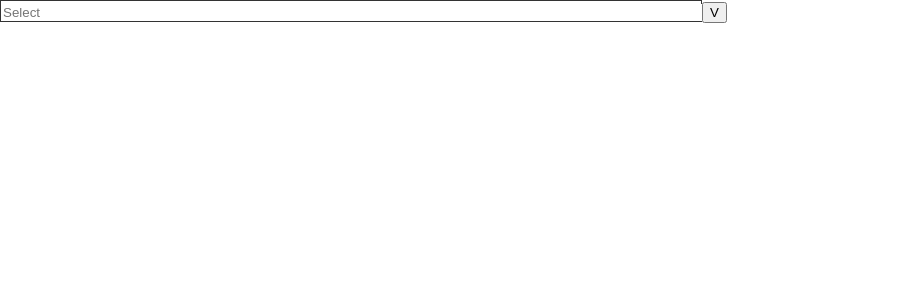
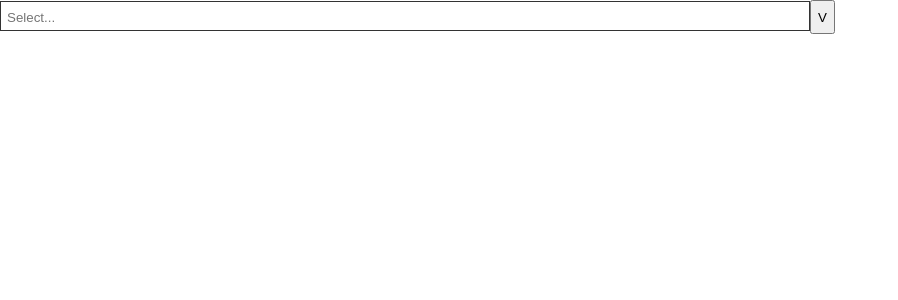
Before and after one commit to ingavisinskaite/devopal-react-task, a React (Create React App) app: page /tags-select in a window 1280 px wide. Shown: the top 300 px of the page, without its empty margins (0-898 px from the left). Built offline with nearby package versions, Linux system fonts and the light colour scheme.

Commit message:
added some styling

```diff
--- a/src/App.js
+++ b/src/App.js
@@ -3,6 +3,8 @@ import "./App.css";
 import Select from "./components/select";
 import { BrowserRouter, Switch, Route } from "react-router-dom";
 import Home from "./components/home";
+import cakeBases from './data/cakeBases';
+import cakeIngredients from './data/cakeIngredients';
 
 function App() {
  const [singleSelection, setSingleSelection] = React.useState("");
@@ -28,6 +30,7 @@ function App() {
              {...props}
              mode="single"
              setSingleSelection={setSingleSelection}
+             data={cakeBases}
            />
          )}
        />
@@ -38,6 +41,7 @@ function App() {
              {...props}
              mode="tags"
              setTagsSelection={setTagsSelection}
+             data={cakeIngredients}
            />
          )}
        />
--- a/src/components/select/index.jsx
+++ b/src/components/select/index.jsx
@@ -4,9 +4,11 @@ import "./style.scss";
 const SelectInput = React.forwardRef((props, ref) => (
   <input
     id="select-input"
-    className="SELECT__tags-input-container__input"
+    className={
+      props.mode === "tags" ? "SELECT__tags-input-container__input" : undefined
+    }
     type="text"
-    placeholder="Select"
+    placeholder="Select..."
     onClick={props.toggleOptions}
     onChange={props.showFilteredOptions}
     ref={ref}
@@ -15,15 +17,22 @@ const SelectInput = React.forwardRef((props, ref) => (
 
 const Tag = props => {
   return (
-    <span className="SELECT__tags-input-container__tags-tag">
-      {props.text}
-      <button onClick={props.removeTag}>X</button>
-    </span>
+    <div className="SELECT__tags-input-container__tags__tag-container">
+      <span className="SELECT__tags-input-container__tags__tag-container__tag">
+        {props.text}
+        <button
+          className="SELECT__tags-input-container__tags__remove"
+          onClick={props.removeTag}
+        >
+          X
+        </button>
+      </span>
+    </div>
   );
 };
 
 const Select = props => {
-  let base = ["Vanilla", "Van", "Dark chocolate", "White chocolate"];
+  const allPossibleOptions = props.data;
   const [options, setOptions] = React.useState([]);
   const [dropdownState, setDropdownState] = React.useState(false);
   const [selectedOption, setSelectedOption] = React.useState("");
@@ -67,7 +76,9 @@ const Select = props => {
   const toggleOptions = e => {
     if (dropdownState === false) {
       selectInput.current.focus();
-      const availableOptions = base.filter(opt => tags.indexOf(opt) < 0);
+      const availableOptions = allPossibleOptions.filter(
+        opt => tags.indexOf(opt) < 0
+      );
       setOptions(availableOptions);
       setDropdownState(true);
     } else {
@@ -76,7 +87,9 @@ const Select = props => {
   };
 
   const filterOptions = filter => {
-    const leftAvailableOptions = base.filter(opt => tags.indexOf(opt) < 0);
+    const leftAvailableOptions = allPossibleOptions.filter(
+      opt => tags.indexOf(opt) < 0
+    );
     if (filter !== "") {
       const filterBy = filter[0].toUpperCase() + filter.slice(1);
       const filteredOptions = leftAvailableOptions.filter(option =>
@@ -116,6 +129,7 @@ const Select = props => {
           <SelectInput
             toggleOptions={e => toggleOptions()}
             filterOptions={e => filterOptions(e.target.value)}
+            mode={props.mode}
             ref={selectInput}
           />
         ) : (
@@ -132,6 +146,7 @@ const Select = props => {
             <SelectInput
               toggleOptions={e => toggleOptions()}
               showFilteredOptions={e => filterOptions(e.target.value)}
+              mode={props.mode}
               ref={selectInput}
             />
           </div>
@@ -158,9 +173,6 @@ const Select = props => {
             })}
         </ul>
       </div>
-      <div>
-        <p>{selectedOption}</p>
-      </div>
     </section>
   );
 };
--- a/src/components/select/style.scss
+++ b/src/components/select/style.scss
@@ -1,23 +1,38 @@
 .SELECT {
-  // $input-width: 700px;
+  $input-width: 800px;
   display: inline-block;
 
   &__tags-input-container {
-    min-width: 700px;
+    width: $input-width;
+    padding: 4px;
     border: 1px solid #333;
     display: inline-block;
 
     &__tags {
-      &-tag {
-        background-color: #C0C0C0;
-        border-radius: 7px;
-        padding: 3px;
+      &__tag-container {
+        display: inline-block;
+        margin-top: 8px;
+
+        &__tag {
+          background-color: #C0C0C0;
+          border-radius: 7px;
+          font-size: 0.8em;
+          padding: 3px;
+          margin: 3px;
+        }
+      }
+
+      &__remove {
+        border-radius: 45%;
+        background-color: #999999;
+        border: none;
+        margin: 2px;
       }
     }
 
     &__input {
+      border: none;
       width: 100%;
-      border: none;
     }
 
     &__input:focus {
@@ -26,19 +41,29 @@
   }
 
   &__dropdown-button {
-
+    height: 34px;
+    display: inline-block;
+    margin-top: 0;
   }
 
   &__options {
     padding: 0;
-    width: 704px;
+    width: $input-width + 41px;
+    height: 200px;
+    overflow-x: hidden;
+    overflow-y: auto;
     margin-top: 0;
 
     &-option {
       list-style-type: none;
-      border: 1px solid black;
       width: 100%;
-      background-color: grey;
+      cursor: pointer;
+      padding: 2px;
+      background-color: #d9d9d9;
+    }
+
+    &-option:hover {
+      background-color: #acacac;
     }
   }
 }
--- /dev/null
+++ b/src/data/cakeBases.js
@@ -0,0 +1,11 @@
+const cakeBases = [
+  "Vanilla",
+  "Dark Chocolate",
+  "White Chocolate",
+  "Red Velvet",
+  "Hazelnut",
+  "Ice Cream",
+  "Vanilla Cream"
+];
+
+export default cakeBases;
--- /dev/null
+++ b/src/data/cakeIngredients.js
@@ -0,0 +1,16 @@
+const cakeIngredients = [
+  "Strawberry",
+  "Blueberry",
+  "Hazelnut",
+  "Peanut butter",
+  "Big Blueberry",
+  "Blackberry",
+  "Sprinkles",
+  "Dark Chocolate",
+  "White Chocolate",
+  "Marcipan",
+  "Kiwi",
+  "Pineapple"
+];
+
+export default cakeIngredients;
```
